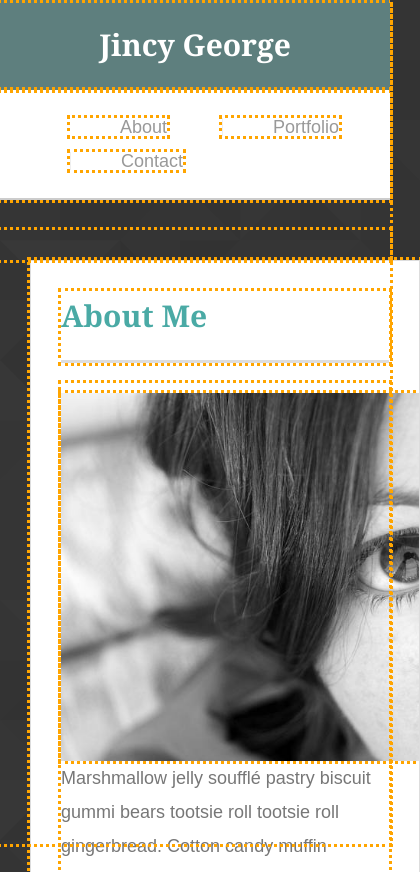
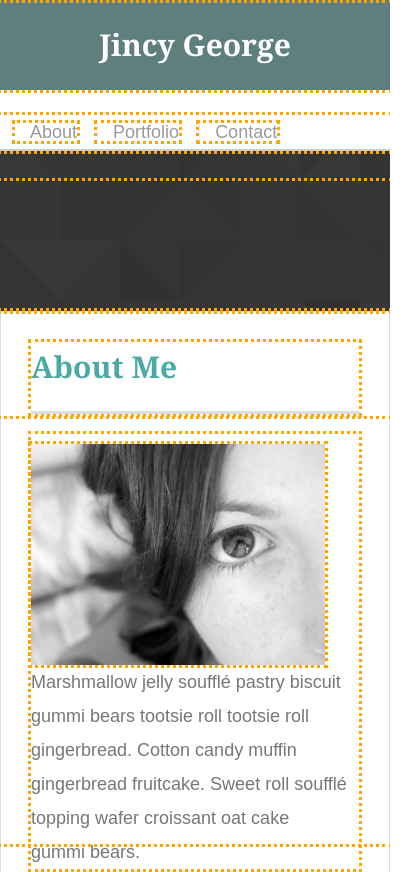
Before and after one commit to georgejincy/Responsive-Portfolio, a plain HTML site: page index.html in a window 390 px wide. Shown: the top 872 px of the page, 420 px wide, since content can reach past the window. Drawn offline with Linux system fonts and the light colour scheme.

Commit message:
Changed 980px and 768px media queries

```diff
--- a/assets/css/style.css
+++ b/assets/css/style.css
@@ -251,43 +251,61 @@ input[type=submit] {
 }
 /* Responsive style */
 @media screen and (max-width: 980px) {
+	.container {
+	max-width: 768px;
+	}
+	.main-section{
+		max-width: 420px;
+	}
+
 	.work{
-		width: 590px;
+		width: 358px;
 	}
 	.auth-image {
-		width: 590px;
+		width: 358px;
 	}
 }
 /*tablet */
 @media screen and (max-width: 768px){
 
+	.container{
+		max-width: 650px;
+	}
+
 	.main-section,
 	.sidebar{
 		max-width: 650px;
-		margin-left: 40px;
+	}
+
+	.sidebar{
 		float: left;
 		overflow: auto;
+		margin-bottom: 40px;
 	}
-	nav{
-		margin-right: 40px;
+
+	.auth-image {
+	width: 294px;
 	}
-	#logo{
-		margin-left: 40px;
-	}
-	.auth-image {
-	width: 200px;
+
+	.work{
+		width: 274px;
 	}
 
 }
-/* phone in landscadpe */
+/* phone in landscape */
 @media screen and (max-width: 640px){
 	#masthead {
 		position: static;
 	}
-	#logo{
-		margin-left: 0;
+	.main-section,
+	.sidebar{
+		max-width: 100%;
 	}
-	.main-section,
+	#logo,
+	nav {
+	width: 100%;
+	}
+	/* .main-section,
 	.sidebar{
 		max-width: 550px;
 		margin-left: 30px;
@@ -316,6 +334,6 @@ input[type=submit] {
 	}
 	.auth-image {
 	width: 490px;
-	}
+	} */
 
 }
--- a/index.html
+++ b/index.html
@@ -21,6 +21,7 @@
 		</div>
 	</header>
 
+	<div class="wrapper">
 		<div id="main-container" class="container">
 			<section class="main-section">
 				<h1>About Me</h1>
@@ -40,9 +41,11 @@
 			        <a href="#"><img src="assets/images/github-128.png" class="social" alt="GitHub" /></a>
 			        <a href="#"><img src="assets/images/linkedin-128.png" class="social" alt="LinkedIn" /></a>
 			        <a href="#"><img src="assets/images/stackoverflow-128.png" class="social" alt="Stack Overflow" /></a>
-			</div>
+				</div><!--End of connect-->
 			</section>
-	</div>
+		</div><!--end of main-container-->
+		<div class="push"></div>
+	</div><!--end of wrapper-->
 
 	<footer>
 		<div class="container">
```
Also changed, not shown: contact.html (+4 -1 lines), portfolio.html (+5 -2 lines). Lines whose indentation alone changed are shown as unchanged.
